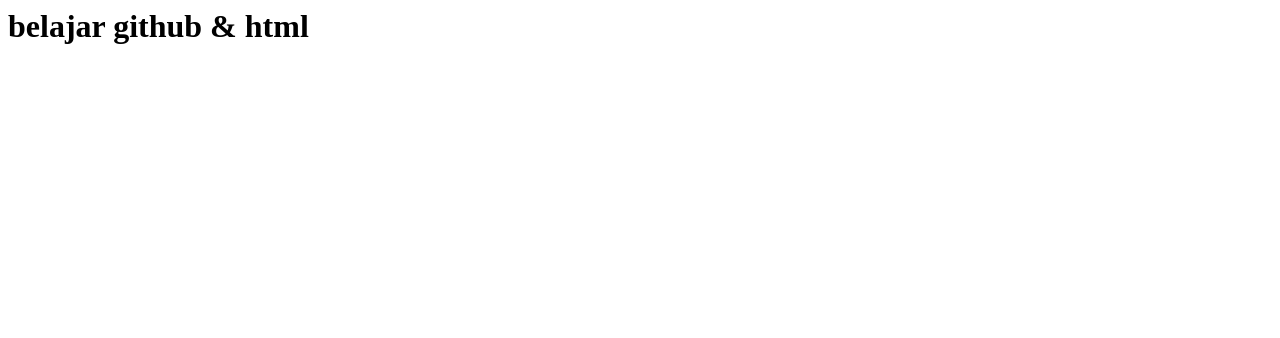
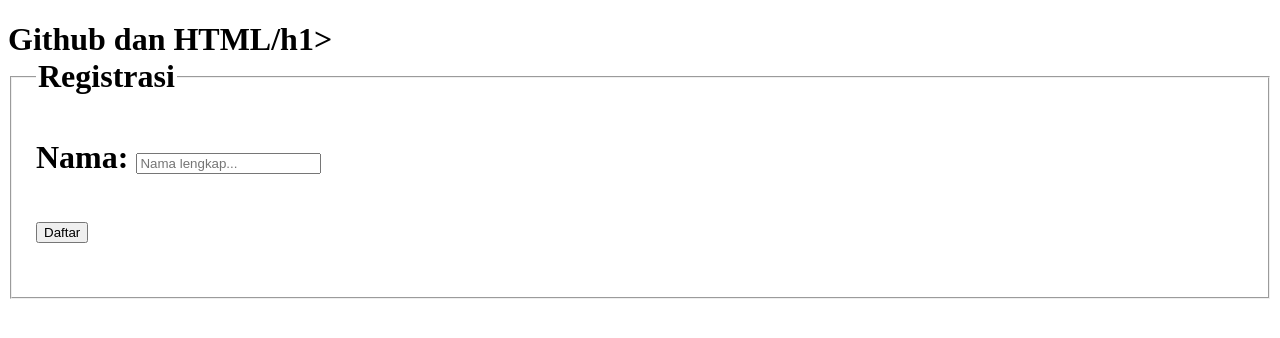
Before and after one commit to MichaelP2/pts_genap, a plain HTML site: page index.html in a window 1280 px wide. Drawn offline with Linux system fonts and the light colour scheme.

Commit message:
edit1 tambahan

```diff
--- a/index.html
+++ b/index.html
@@ -1,8 +1,20 @@
+<!DOCTYPE html>
 <html>
 <head>
-<title> github & html </title>
+<title>github dan html</title>
 </head>
 <body>
-<h1> belajar github & html</h1>
+<h1>Github dan HTML/h1>
+<form action="contact.php" method="POST">
+<fieldset>
+<legend>Registrasi</legend>
+<p>
+<label>Nama:</label>
+<input type="text" name="nama" placeholder="Nama lengkap..." />
+<p>
+<input type="submit" name="submit" value="Daftar" />
+</p>
+</fieldset>
+</form>
 </body>
 </html>
```
